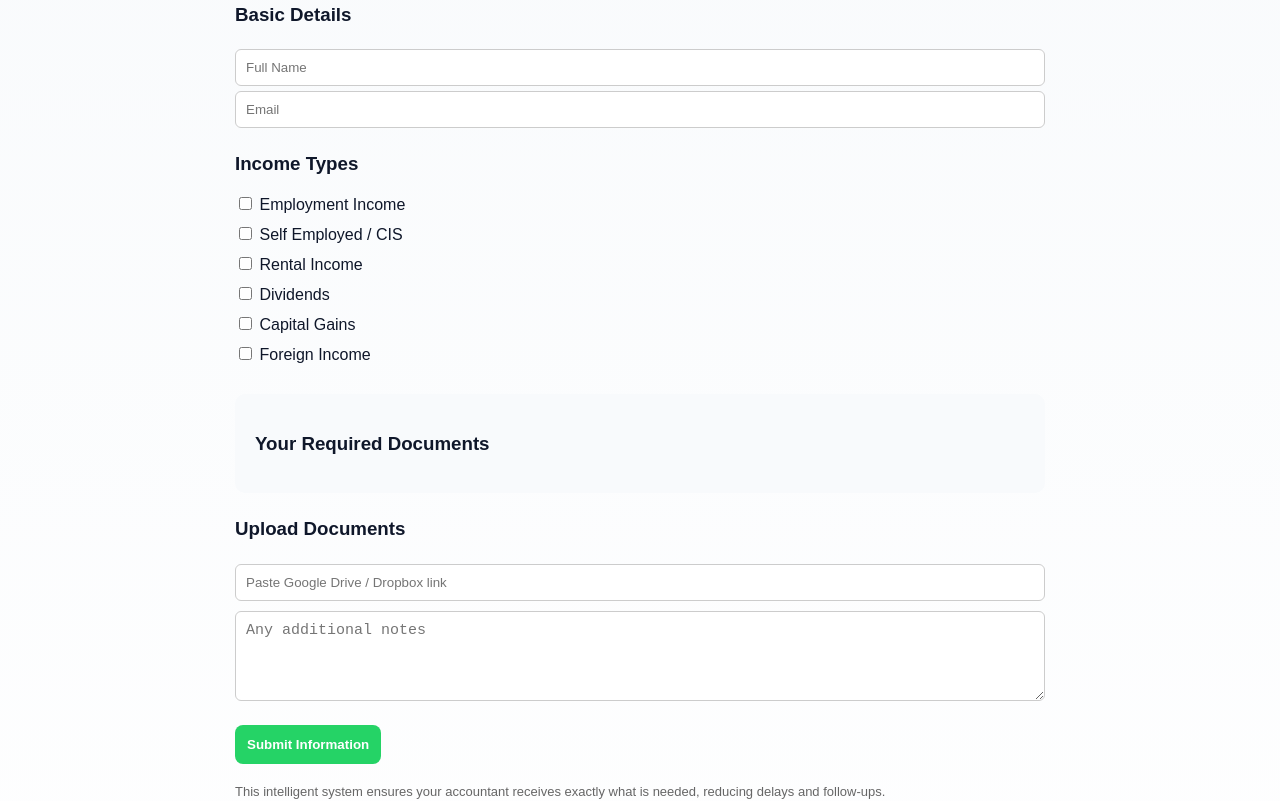
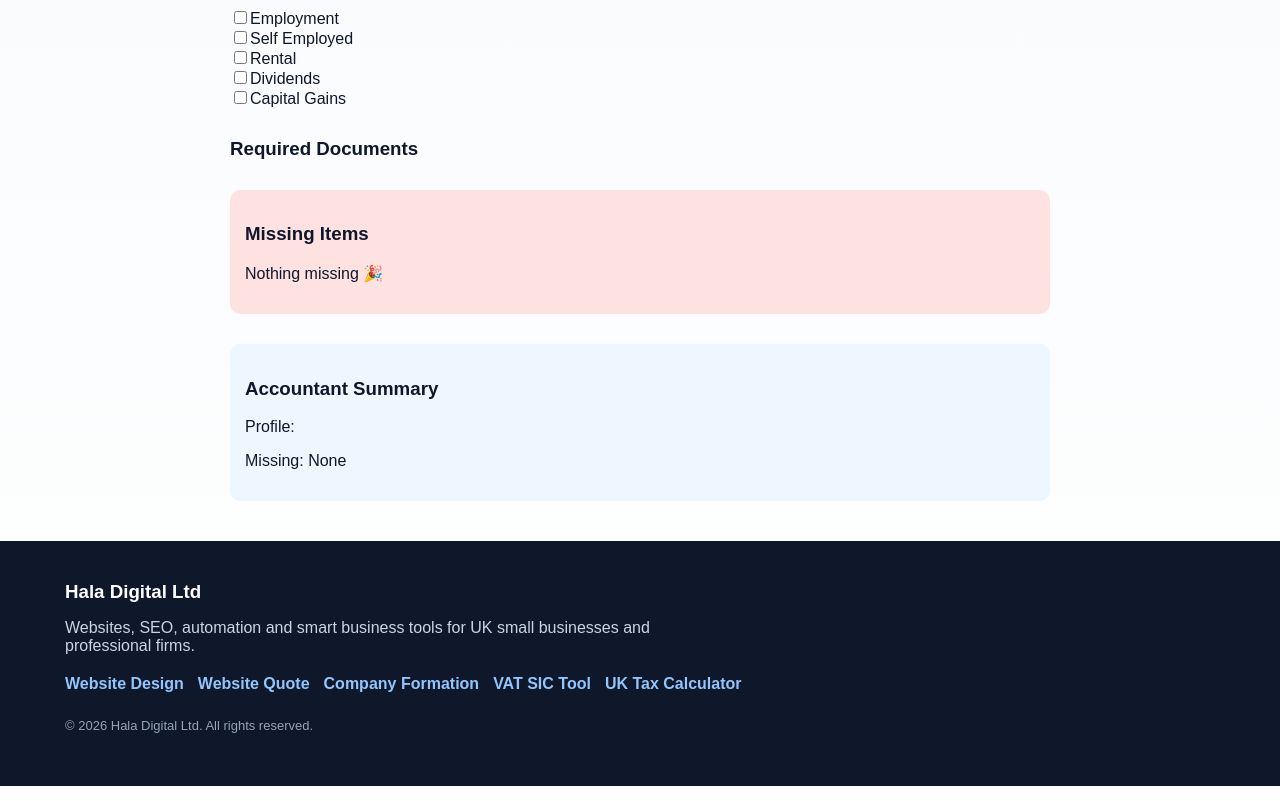
Before and after one commit to HalaDigitalLtd/uktaxcalculator-app, a Next.js app: page /smart-sa-intake in a window 1280 px wide. Shown: the part 220-1021 px from the top of the page. Built offline with nearby package versions, Linux system fonts and the light colour scheme.

Commit message:
Add missing item detection and summary to Smart SA intake tool

```diff
--- a/app/smart-sa-intake/page.tsx
+++ b/app/smart-sa-intake/page.tsx
@@ -4,141 +4,118 @@ import { useState } from "react";
 
 export default function SmartSAIntake() {
   const [answers, setAnswers] = useState<any>({});
+  const [status, setStatus] = useState<any>({});
 
-  const handleChange = (key: string, value: any) => {
+  const handleAnswer = (key: string, value: boolean) => {
     setAnswers({ ...answers, [key]: value });
   };
 
-  const inputStyle = {
-    padding: "10px",
-    borderRadius: "6px",
-    border: "1px solid #ccc",
-    marginTop: "5px",
-    width: "100%"
+  const handleStatus = (doc: string, value: string) => {
+    setStatus({ ...status, [doc]: value });
   };
 
+  const checklist: any = [];
+
+  if (answers.employment) {
+    checklist.push("P60 / P45", "P11D");
+  }
+
+  if (answers.self) {
+    checklist.push(
+      "Bank statements",
+      "Sales summary",
+      "Expense receipts",
+      "CIS statements"
+    );
+  }
+
+  if (answers.rental) {
+    checklist.push(
+      "Rental income summary",
+      "Agent statement",
+      "Mortgage interest statement"
+    );
+  }
+
+  if (answers.dividends) {
+    checklist.push("Dividend vouchers");
+  }
+
+  if (answers.capital) {
+    checklist.push("Purchase & sale details");
+  }
+
+  const missing = checklist.filter((doc: string) => status[doc] === "missing");
+
   return (
-    <div style={{ maxWidth: "850px", margin: "0 auto", padding: "40px 20px", fontFamily: "Arial" }}>
+    <div style={{ maxWidth: "900px", margin: "0 auto", padding: "40px", fontFamily: "Arial" }}>
 
-      <h1 style={{ textAlign: "center" }}>Smart Self Assessment Intake</h1>
+      <h1 style={{ textAlign: "center" }}>Smart SA Intake Tool</h1>
 
-      <p style={{ textAlign: "center", color: "#666" }}>
-        Answer a few questions. We’ll generate your exact document checklist.
-      </p>
-
-      {/* BASIC */}
-      <h3>Basic Details</h3>
-      <input name="name" placeholder="Full Name" style={inputStyle} />
-      <input name="email" placeholder="Email" style={inputStyle} />
-
-      {/* SCREENING */}
-      <h3 style={{ marginTop: "25px" }}>Income Types</h3>
+      <h3>Income Types</h3>
 
       {[
-        ["employment", "Employment Income"],
-        ["self", "Self Employed / CIS"],
-        ["rental", "Rental Income"],
+        ["employment", "Employment"],
+        ["self", "Self Employed"],
+        ["rental", "Rental"],
         ["dividends", "Dividends"],
-        ["capital", "Capital Gains"],
-        ["foreign", "Foreign Income"]
+        ["capital", "Capital Gains"]
       ].map(([key, label]) => (
-        <label key={key} style={{ display: "block", marginTop: "10px" }}>
-          <input
-            type="checkbox"
-            onChange={(e) => handleChange(key, e.target.checked)}
-          />{" "}
+        <label key={key} style={{ display: "block" }}>
+          <input type="checkbox" onChange={(e) => handleAnswer(key, e.target.checked)} />
           {label}
         </label>
       ))}
 
-      {/* DYNAMIC CHECKLIST */}
-      <div style={{ marginTop: "30px", background: "#f8fafc", padding: "20px", borderRadius: "10px" }}>
-        <h3>Your Required Documents</h3>
+      {/* CHECKLIST */}
+      <div style={{ marginTop: "30px" }}>
+        <h3>Required Documents</h3>
 
-        <ul>
+        {checklist.map((doc: string) => (
+          <div key={doc} style={{ marginBottom: "10px" }}>
+            <strong>{doc}</strong>
 
-          {answers.employment && (
-            <>
-              <li>P60 / P45</li>
-              <li>P11D (if benefits)</li>
-            </>
-          )}
-
-          {answers.self && (
-            <>
-              <li>Bank statements (full year)</li>
-              <li>Sales / income summary</li>
-              <li>Expense receipts</li>
-              <li>CIS deduction statements</li>
-            </>
-          )}
-
-          {answers.rental && (
-            <>
-              <li>Rental income summary</li>
-              <li>Letting agent statement</li>
-              <li>Mortgage interest statement</li>
-              <li>Repair & maintenance costs</li>
-            </>
-          )}
-
-          {answers.dividends && (
-            <>
-              <li>Dividend vouchers</li>
-            </>
-          )}
-
-          {answers.capital && (
-            <>
-              <li>Purchase & sale details</li>
-              <li>Legal fees</li>
-            </>
-          )}
-
-          {answers.foreign && (
-            <>
-              <li>Foreign income details</li>
-              <li>Tax paid abroad</li>
-            </>
-          )}
-
-        </ul>
+            <select
+              onChange={(e) => handleStatus(doc, e.target.value)}
+              style={{ marginLeft: "10px" }}
+            >
+              <option value="">Select</option>
+              <option value="uploaded">Uploaded</option>
+              <option value="missing">Missing</option>
+              <option value="na">Not Applicable</option>
+            </select>
+          </div>
+        ))}
       </div>
 
-      {/* DOCUMENT LINK */}
-      <h3 style={{ marginTop: "25px" }}>Upload Documents</h3>
+      {/* MISSING */}
+      <div style={{ marginTop: "30px", background: "#fee2e2", padding: "15px", borderRadius: "10px" }}>
+        <h3>Missing Items</h3>
 
-      <input
-        placeholder="Paste Google Drive / Dropbox link"
-        style={inputStyle}
-      />
+        {missing.length === 0 ? (
+          <p>Nothing missing 🎉</p>
+        ) : (
+          <ul>
+            {missing.map((item: string) => (
+              <li key={item}>{item}</li>
+            ))}
+          </ul>
+        )}
+      </div>
 
-      {/* NOTES */}
-      <textarea
-        placeholder="Any additional notes"
-        rows={4}
-        style={{ ...inputStyle, marginTop: "10px" }}
-      />
+      {/* SUMMARY */}
+      <div style={{ marginTop: "30px", background: "#eef6ff", padding: "15px", borderRadius: "10px" }}>
+        <h3>Accountant Summary</h3>
 
-      {/* SUBMIT */}
-      <button
-        style={{
-          marginTop: "20px",
-          padding: "12px",
-          background: "#25D366",
-          color: "white",
-          border: "none",
-          borderRadius: "8px",
-          fontWeight: "bold"
-        }}
-      >
-        Submit Information
-      </button>
+        <p>
+          Profile:{" "}
+          {Object.keys(answers)
+            .filter((k) => answers[k])
+            .join(", ")}
+        </p>
 
-      {/* USP */}
-      <p style={{ marginTop: "20px", fontSize: "13px", color: "#666" }}>
-        This intelligent system ensures your accountant receives exactly what is needed, reducing delays and follow-ups.
-      </p>
+        <p>Missing: {missing.join(", ") || "None"}</p>
+      </div>
 
     </div>
   );
```
